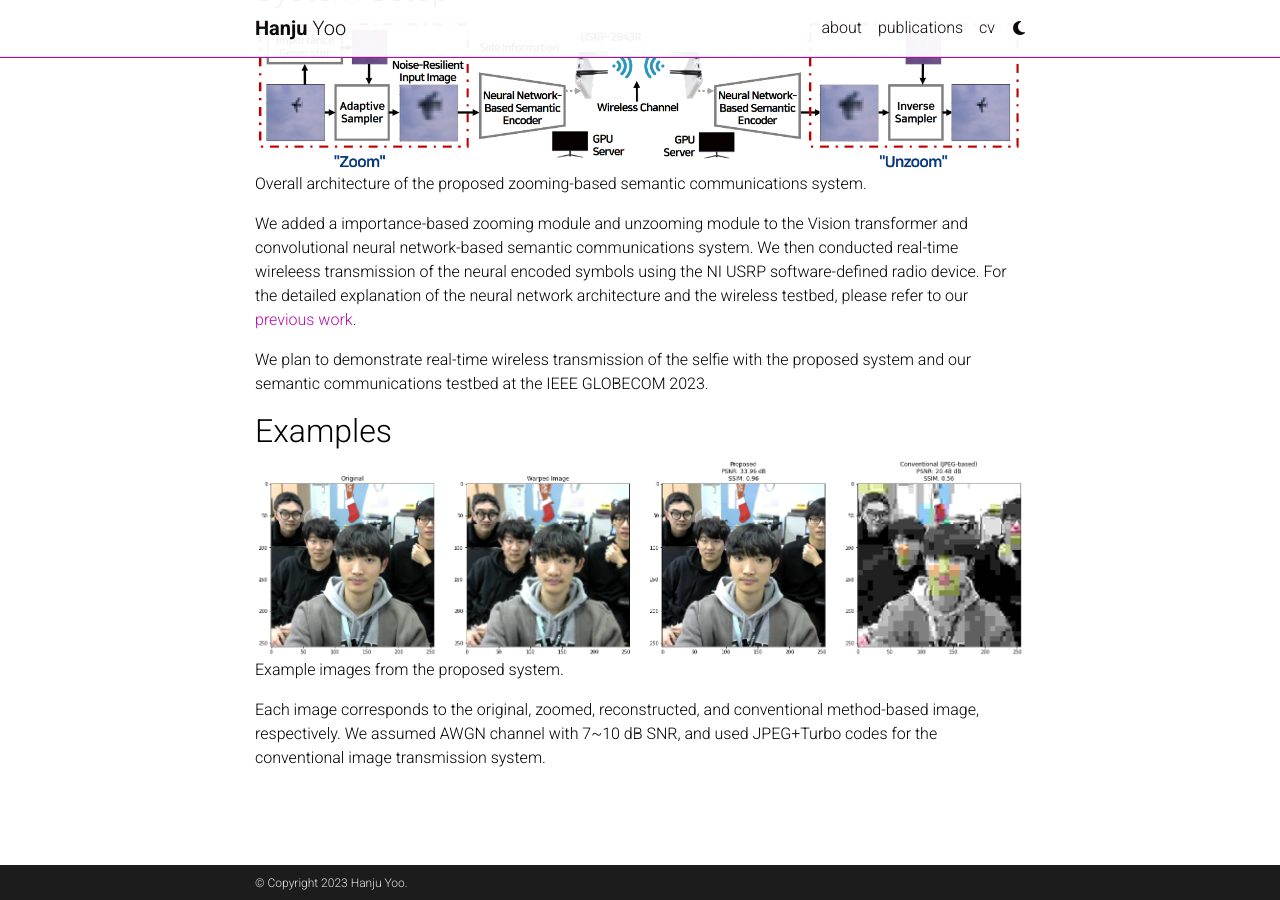
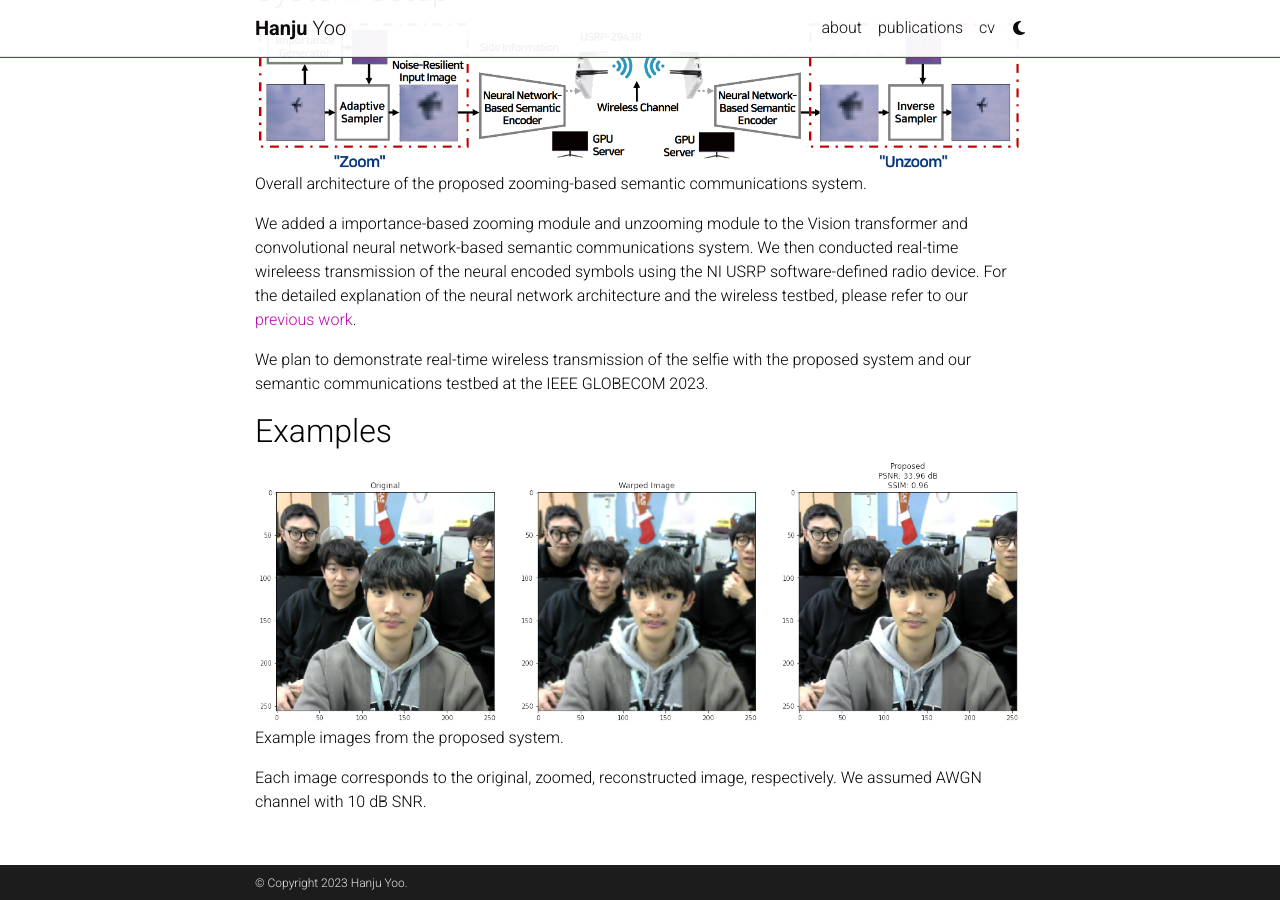
Before and after one commit to kmsiapps/kmsiapps.github.io, a Jekyll site: the page built from _pages/globecom2023.md, in a window 1280 px wide and 900 px high, scrolled down 569 px. Built offline with Jekyll 4.4.1, drawn with Linux system fonts in a browser that asks for light colours; comment, search, counter and statistics services are not loaded; a style sheet for code colours, icons or effects is not loaded.

```diff
--- a/_pages/globecom2023.md
+++ b/_pages/globecom2023.md
@@ -32,4 +32,4 @@ We plan to demonstrate real-time wireless transmission of the selfie with the pr
   </figcaption>
 </figure>
 
-Each image corresponds to the original, zoomed, reconstructed, and conventional method-based image, respectively. We assumed AWGN channel with 7~10 dB SNR, and used JPEG+Turbo codes for the conventional image transmission system.
+Each image corresponds to the original, zoomed, reconstructed image, respectively. We assumed AWGN channel with 10 dB SNR.
```
Also changed, not shown: assets/img/globecom2023/warp-example.png.
